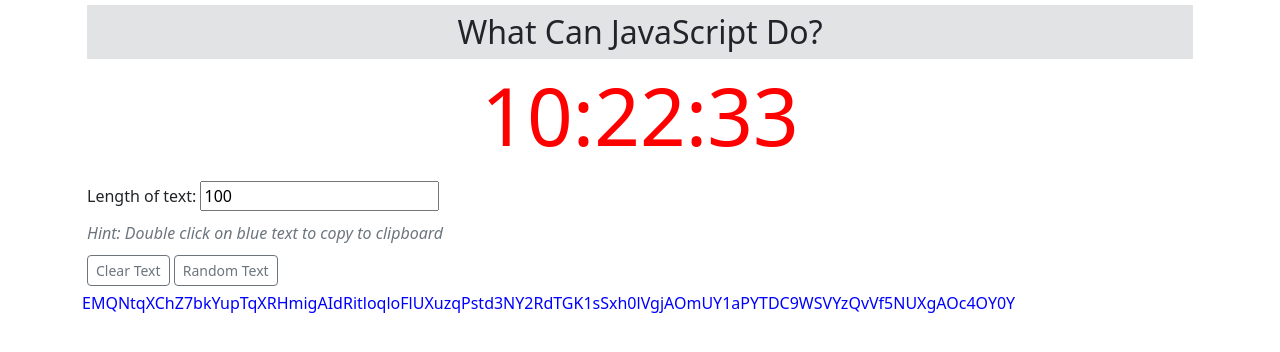
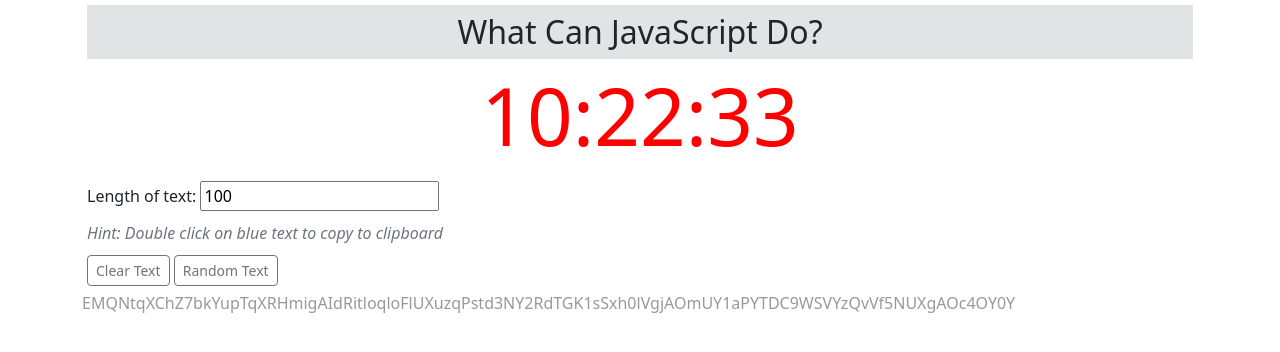
Before and after one commit to thanhlongts2k/Learning_Javascript, a plain HTML site: page index.html in a window 1280 px wide. Both pictures are taken after a click on the button "Random Text". Drawn offline with nearby package versions, Linux system fonts and the light colour scheme.

Commit message:
Update index.html

```diff
--- a/index.html
+++ b/index.html
@@ -10,7 +10,7 @@
         #contentValue {
             word-wrap: break-word;
             display: block;
-            color: blue;
+            color: #999999;
         }
         #boxStatus {
             display: none;
@@ -85,7 +85,7 @@
             result += characters.charAt(Math.floor(Math.random() * charactersLength));
         }
         contentValue.innerHTML = result;
-        contentValue.style.color = "blue";
+        contentValue.style.color = "#999999";
     }
     function checkValue() {
         inputNumber = document.getElementById("inputNumber").value;
```
